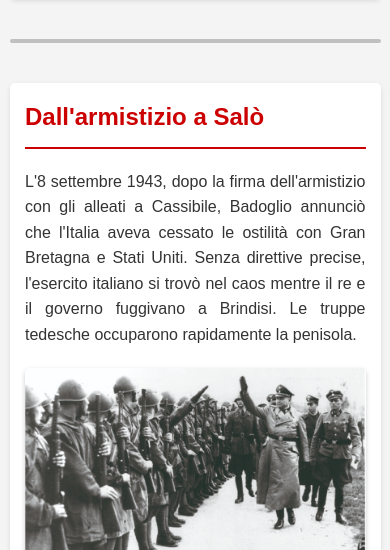
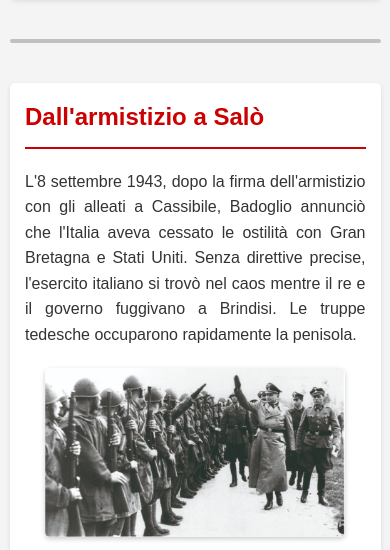
Before and after one commit to baro4L/Italia-in-guerra-e-partigiani, a plain HTML site: page index.html in a window 390 px wide. Shown: the part 510-1060 px from the top of the page. Drawn offline with Linux system fonts and the light colour scheme.

Commit message:
Update style.css
Update

```diff
--- a/style.css
+++ b/style.css
@@ -87,7 +87,7 @@ body {
 }
 
 .immagine-contenitore img {
-    max-width: 100%;
+    max-width: 650px;
     border-radius: 5px;
     box-shadow: 0 2px 5px rgba(0,0,0,0.2);
 }
@@ -274,4 +274,10 @@ a:hover {
     .sezione-titolo h2 {
         font-size: 1.8em;
     }
+    .barra-navigazione{
+        position: relative;
+    }
+    .immagine-contenitore img{
+        max-width: 300px;
+    }
 }
```
